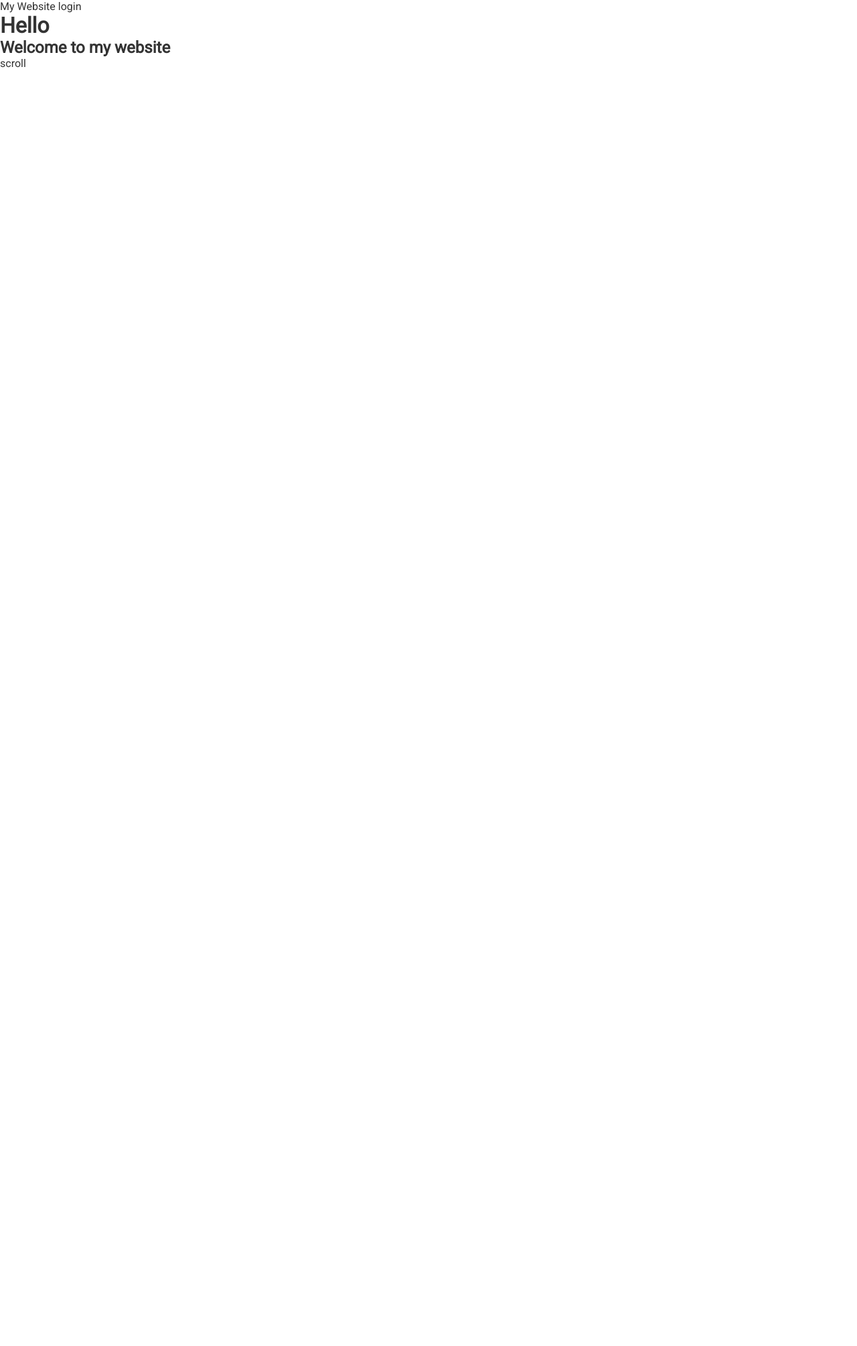
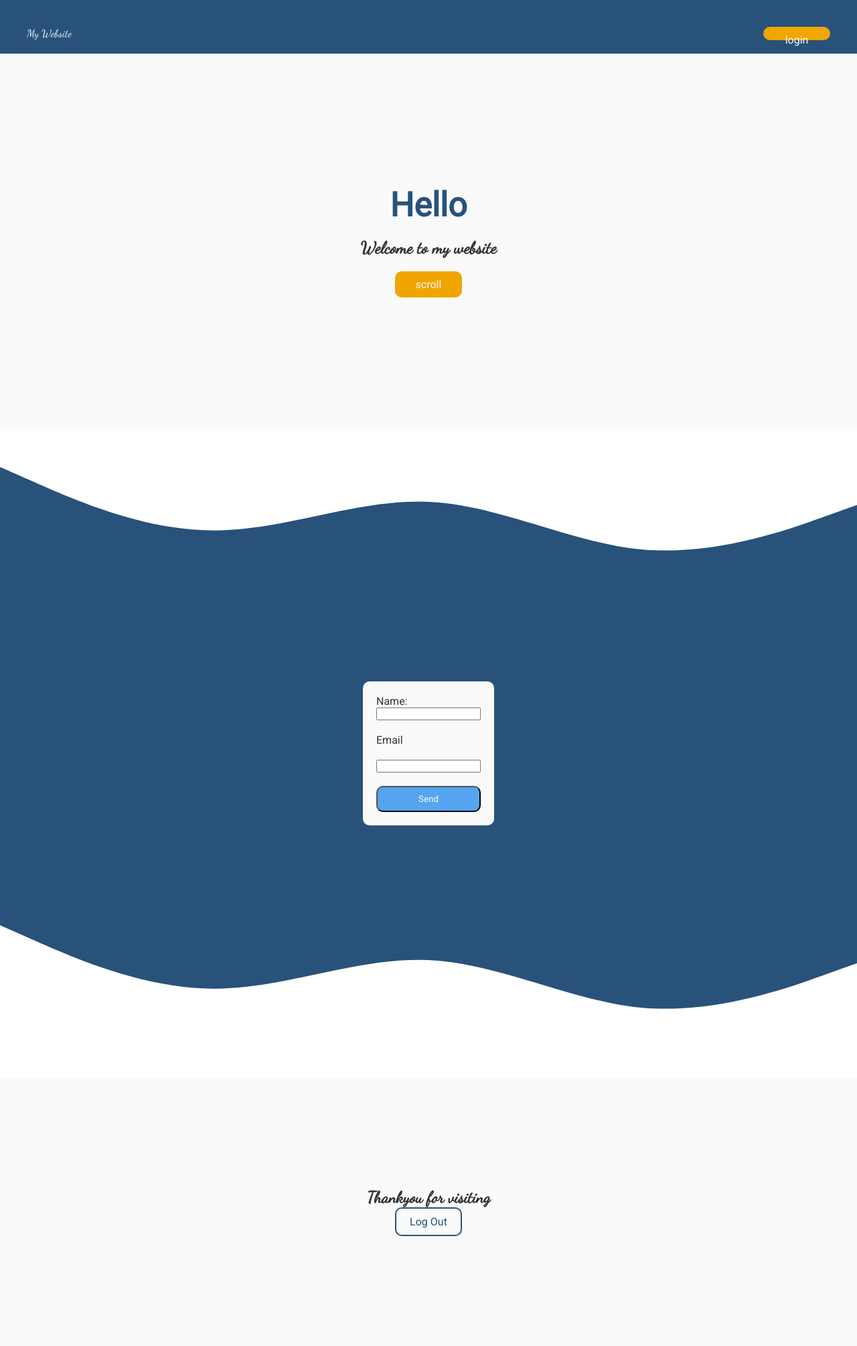
Before and after one commit to EliteSalad/nology-coursework, a plain HTML site: page 03-CSS/SCSS/index.html in a window 1280 px wide. Shown: the whole page at 67% size. Before the commit the page ends 800 px from the top, so only its background shows below. Drawn offline with Linux system fonts and the light colour scheme.

Commit message:
SCSS Done

```diff
--- /dev/null
+++ b/03-CSS/Responsive Layout/styles.scss
@@ -0,0 +1,19 @@
+*{
+    margin: 0;
+    padding: 0;
+    box-sizing: border-box;
+}
+
+nav{
+    width:100%;
+    height:50px;
+    background-color: cornflowerblue;
+}
+section{
+    width: 100%;
+    div{
+        width: 33%;
+        height: 100px;
+        display: inline-block;
+    }
+}
--- /dev/null
+++ b/03-CSS/SCSS/_base.scss
@@ -0,0 +1,22 @@
+@import url('https://fonts.googleapis.com/css2?family=Dancing+Script&family=Open+Sans&family=Roboto&display=swap');
+
+$font-body: "Roboto", sans-serif;
+$font-display: "Dancing Script", cursive;
+
+$color-primary: #28527a;
+$color-primary-light: #55a5f0;
+$color-secondary: #f0a500;
+$color-black: #333333;
+$color-white: #fafafa;
+
+*{
+    margin: 0;
+    padding: 0;
+    box-sizing: border-box;
+    font-family: $font-body;
+    color: $color-black;
+}
+
+a:link, a:visited{
+    text-decoration: none;
+}
--- /dev/null
+++ b/03-CSS/SCSS/_components.scss
@@ -0,0 +1,99 @@
+.navigation
+{
+    height: 10vh;
+    background: $color-primary;
+    padding: 40px;
+    display: flex;
+    justify-content: space-between ;
+    align-content: center;
+}
+
+.logo
+{
+    font-family: $font-display;
+    font-size: 0 20px;
+    color: $color-white;
+}
+
+.button
+{
+    display: block;
+    width: 100px;
+    background-color: $color-secondary;
+    text-align: center;
+    padding: 10px 20px;
+    border-radius: 10px;
+    color: $color-white;
+
+
+}
+
+
+//intro block
+.intro
+{
+
+    text-align: center;
+    align-items: center;
+
+    &__heading{
+        color: $color-primary;
+        font-size:  50px;
+    }
+
+    &__sub-heading{
+        font-family: $font-display;
+        font-size: 25px;
+        margin: 20px 0;
+    }
+
+    &__button{
+        margin: 0 auto;
+    }
+}
+
+.wave{
+    vertical-align: top;
+}
+
+.form{
+    background-color: $color-white;
+    padding: 20px;
+    border-radius: 10px;
+    border: white;
+    display: flex;
+    flex-direction: column;
+
+    &__input
+    {
+        margin-bottom: 20px;
+    }
+
+    &__button
+    {
+        width: 100%;
+        background-color: $color-primary-light;
+    }
+}
+
+.outro
+{
+    padding: 20px;
+    border-radius: 10px;
+    display: flex;
+    flex-direction: column;
+
+    &__heading{
+        font-family: $font-display;
+
+    }
+
+    &__button
+    {
+        margin: 0 auto;
+        width:auto;
+        background-color: $color-white;
+        border: solid $color-primary 2px;
+        color:$color-primary;
+    }
+}
--- /dev/null
+++ b/03-CSS/SCSS/_layout.scss
@@ -0,0 +1,25 @@
+
+.header{
+
+    height: 70vh;
+    display: flex;
+    background-color: $color-white;
+    justify-content: center;
+    align-items: center;
+}
+
+.main{
+    height: 50vh;
+    display: flex;
+    background-color: $color-primary;
+    justify-content:  center;
+    align-items: center;
+}
+
+.footer{
+     height: 50vh;
+     display: flex;
+     background-color: $color-white;
+     justify-content: center;
+     align-items: center;
+}
--- a/03-CSS/SCSS/index.html
+++ b/03-CSS/SCSS/index.html
@@ -1,5 +1,6 @@
 <!DOCTYPE html>
 <html lang="en">
+
 <head>
   <meta charset="UTF-8">
   <meta http-equiv="X-UA-Compatible">
@@ -7,19 +8,37 @@
   <title>sass and BEM Sandbox</title>
   <link rel="stylesheet" href="main.css">
 </head>
+
 </html>
+
 <body>
-<nav>
-  <a href="#" class = "logo"> My Website </a>
-  <a href="#" class = button> login </a>
-</nav>
-<header>
-  <div>
-    <h1> Hello </h1>
-    <h2> Welcome to my website </h2>
-    <a href="#" class = "button"> scroll </a>
-
-  </div>
-</header>
+  <nav class = "navigation">
+    <a href="#" class="logo"> My Website </a>
+    <a href="#" class=button> login </a>
+  </nav>
+  <header class = "header">
+    <div class = "intro">
+      <h1 class = "intro__heading"> Hello </h1>
+      <h2 class = "intro__sub-heading"> Welcome to my website </h2>
+      <a href="#" class="intro__button button"> scroll </a>
+    </div>
+  </header>
+<svg class="wave" xmlns="http://www.w3.org/2000/svg" viewBox="0 0 1440 320"><path fill="#28527a" fill-opacity="1" d="M0,64L60,90.7C120,117,240,171,360,170.7C480,171,600,117,720,122.7C840,128,960,192,1080,202.7C1200,213,1320,171,1380,149.3L1440,128L1440,320L1380,320C1320,320,1200,320,1080,320C960,320,840,320,720,320C600,320,480,320,360,320C240,320,120,320,60,320L0,320Z"></path></svg>
+<main class="main">
+  <form action="" class="form">
+    <label for="name" class= "form__label">Name:</label>
+    <input type= "text" name ="name" class = "form__input"/>
+    <label for="email" class="form__input">Email</label>
+    <input type="email" name = "email" class="form__input"/>
+    <button class="button form__button">Send</button>
+  </form>
+</main>
+<svg class="wave" xmlns="http://www.w3.org/2000/svg" viewBox="0 0 1440 320"><path fill="#28527a" fill-opacity="1" d="M0,64L60,90.7C120,117,240,171,360,170.7C480,171,600,117,720,122.7C840,128,960,192,1080,202.7C1200,213,1320,171,1380,149.3L1440,128L1440,0L1380,0C1320,0,1200,0,1080,0C960,0,840,0,720,0C600,0,480,0,360,0C240,0,120,0,60,0L0,0Z"></path></svg>
+<footer class = "footer">
+<div class= "outro">
+  <h2 class = outro__heading> Thankyou for visiting</h2>
+  <a href="#" class="outro__button button"> Log Out</a>
+</div>
+</footer>
 </body>
 </html>
--- a/03-CSS/SCSS/main.scss
+++ b/03-CSS/SCSS/main.scss
@@ -1,21 +1,3 @@
-@import url('https://fonts.googleapis.com/css2?family=Dancing+Script&family=Open+Sans&family=Roboto&display=swap');
-
-$font-body: "Roboto", sans-serif;
-$font-display: "Dancing Script", cursive;
-
-$color-primary: #28527a;
-$color-secondary: #f0a500;
-$color-black: #333333;
-$color-white: #fafafa;
-
-*{
-    margin: 0;
-    padding: 0;
-    box-sizing: border-box;
-    font-family: $font-body;
-    color: $color-black;
-}
-
-a:link, a:visited{
-    text-decoration: none;
-}
+@import "./base";
+@import "./components";
+@import "./layout";
```
Also changed, not shown: 03-CSS/Responsive Layout/dist/index.html (added, +19 -0 lines), 03-CSS/Responsive Layout/index.html (added, +19 -0 lines), 03-CSS/SCSS/SCSS-challenge-solution/index.html (added, +47 -0 lines), 03-CSS/SCSS/notes.txt (added, +15 -0 lines), 03-CSS/Responsive Layout/dist/styles.css (added), 03-CSS/Responsive Layout/dist/styles.min.css (added), 03-CSS/Responsive Layout/notes.txt (added), 03-CSS/Responsive Layout/styles.css (added), 03-CSS/SCSS/SCSS-challenge-solution/main.css (added), 03-CSS/SCSS/main.css, 2 other files.
